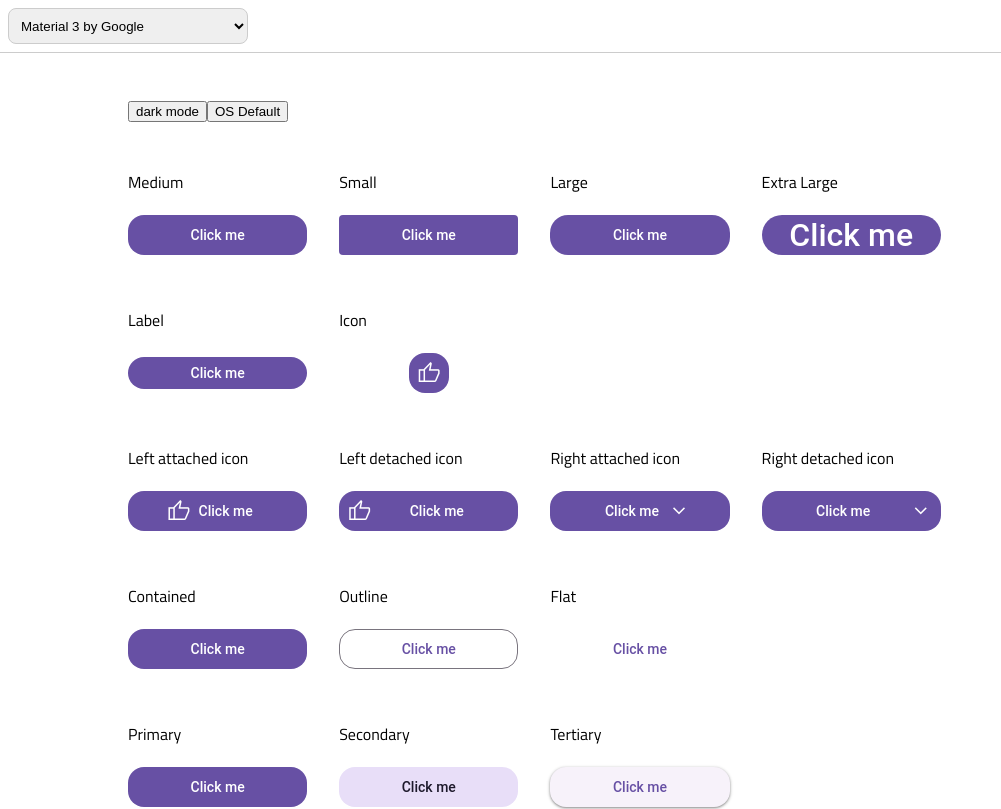
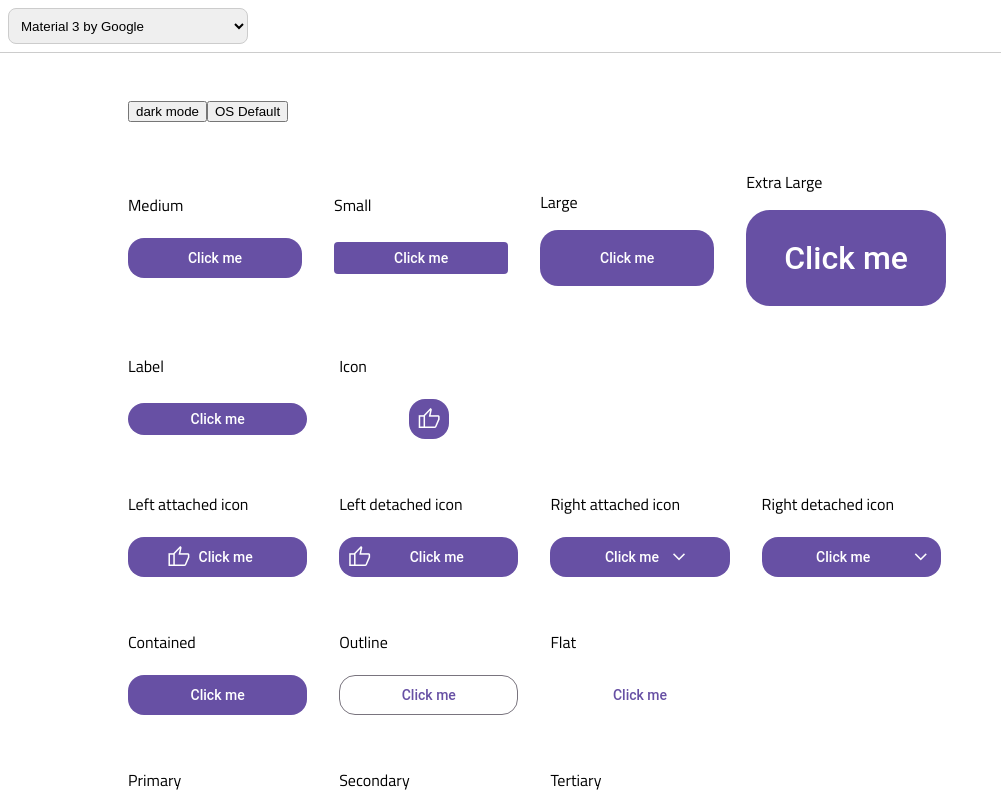
Before and after one commit to rodrigojcmello/kiskadee, a React (Vite) app in the folder packages/react/: page / in a window 1280 px wide. Shown: the top 809 px of the page, without its empty margins (0-1001 px from the left). Built offline with nearby package versions, Linux system fonts and the light colour scheme.

Commit message:
fix: sizing feature on new style schema

```diff
--- a/packages/react/src/App.tsx
+++ b/packages/react/src/App.tsx
@@ -24,6 +24,7 @@ const ButtonOnly = () => {
           type={'contained'}
           variant={'primary'}
           label={'text text text'}
+          size={'xl'}
         />
       </div>
     </>
--- a/packages/react/src/components/Button/Button.style.ts
+++ b/packages/react/src/components/Button/Button.style.ts
@@ -731,7 +731,10 @@ export class ButtonStyle {
     return this._style.button[element].dark as T;
   }
 
-  private getStyleSize<T>(element: ButtonElements, size: Size): T {
+  private getStyleSize<T>(
+    element: ButtonElements,
+    size: Exclude<Size, 'md'>
+  ): T {
     if (this._style.button) {
       if (this._style.button[element]?.[size]) {
         return this._style.button[element][size] as T;
@@ -769,11 +772,17 @@ export class ButtonStyle {
             `@media (min-width: ${
               this._responsive[breakpoint as Breakpoint]
             }px)`
-          ] = this.getStyleSize(element, size);
+          ] =
+            size === 'md'
+              ? this.getStyleBase(element)
+              : this.getStyleSize(element, size);
         }
       }
     } else {
-      responsive['@media (min-width: 0px)'] = this.getStyleBase(element);
+      responsive['@media (min-width: 0px)'] =
+        !this._size || this._size === 'md'
+          ? this.getStyleBase(element)
+          : this.getStyleSize(element, this._size);
     }
 
     return responsive;
```
